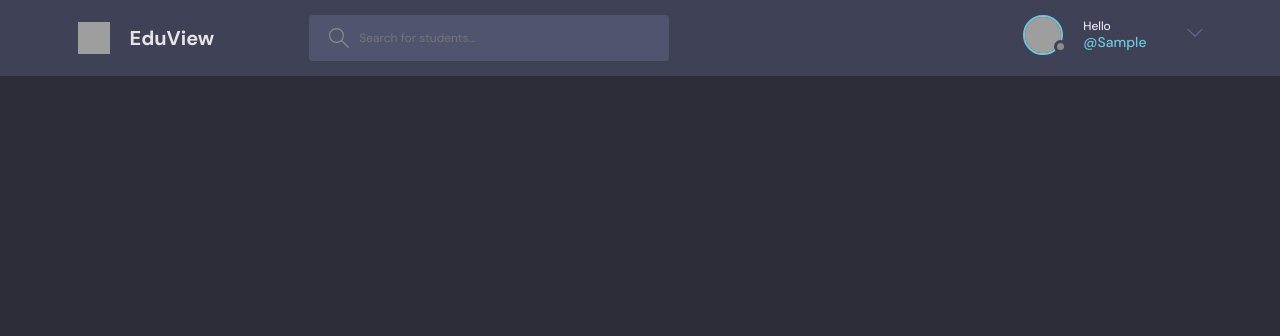
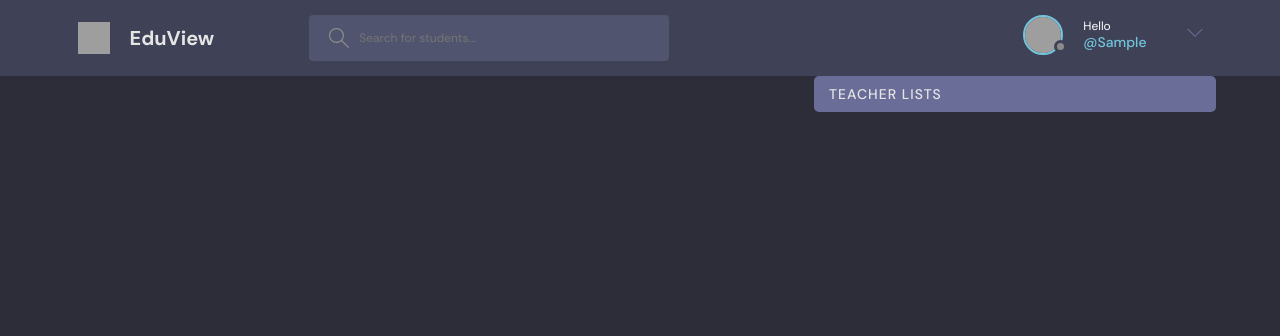
Before and after one commit to shaisabm/EduView, a Django app: page /messages/ in a window 1280 px wide. Shown: the top 336 px of the page. Run offline with Django 5.2, Linux system fonts and the light colour scheme; the visitor is signed in with stand-in values (Sample User, id 1); data comes from the database, SQL or seed files in the repository; data that the repository does not hold is empty; grey boxes are pictures that could not be loaded.

Commit message:
Created a list of all teacher for students.

```diff
--- a/studentBase/templates/studentBase/message_component.html
+++ b/studentBase/templates/studentBase/message_component.html
@@ -57,26 +57,45 @@ autologin=0;
 .whitebox:hover {
     background-color: #4fcefa;
 }
+
+.container {
+    display: flex;
+    justify-content: space-between;
+}
+
+.message-component {
+    flex: 1;
+    margin-right: 20px; /* Add some space between the components */
+}
+
+.teacher-list-component {
+    flex: 1;
+}
 </style>
 </head>
-
-<body __processed_d1e51fa5-792f-4560-9e09-d426fbbf60dc__="true">
+    <div class="container my-5">
+        <div class="content-wrapper">
             {% for message in user_messages %}
+                <div class="message-component">
                     <div class="block whitebox" onclick="redirectToMessage('{% url 'single_message' message.pk %}')">
                         <!--POST 100401611-->
                         <div class="post accordion">
                             <img border="0" src="{{ message.user.profile_pic.url }}" class="photo photoclosed"  alt="">
                             <div class="clickspace" >
-					<div class="date medium" >{{ message.create_on | timesince}}
-                    </div>
+                                    <div class="date medium" >{{ message.create_on | timesince}}</div>
                                     <b>{{ message.user }}</b><br>
-					Subject: {{ message.subject }}<br>{{ message.body }}
+                                    <b>Subject:</b> {{ message.subject }}<br>{{ message.body }}
                             </div>
                         </div>
                     </div>
+                </div>
+            {% endfor %}
 
-
-    {% endfor %}
+        </div>
+                <div class="teacher-list-component">
+                    {% include 'studentBase/teacher_list_component.html' with teachers=teachers %}
+                </div>
+    </div>
 
 <script>
 function redirectToMessage(pk){
@@ -84,7 +103,6 @@ function redirectToMessage(pk){
 }
 </script>
 
-</body>
 </html>
 
 {% endblock contain %}
--- /dev/null
+++ b/studentBase/templates/studentBase/teacher_list_component.html
@@ -0,0 +1,39 @@
+<style>
+    .avatar-iframe {
+        width: 50px;
+        height: 50px;
+        border-radius: 50%;
+    }
+
+    .activities {
+        margin-left: 750px; /* Add this line */
+    }
+
+    .activities__box {
+  margin: 1.5rem;
+  padding: 1.5rem;
+  border: 1px solid var(--color-dark-medium);
+  border-radius: 30px;
+}
+
+</style>
+<div class="activities">
+  <div class="activities__header">
+    <h2>Teacher lists</h2>
+  </div>
+  {% for teacher in teachers %}
+  <div class="activities__box">
+    <div class="activities__boxHeader roomListRoom__header">
+      <a href="#" class="roomListRoom__author">
+        <div class="avatar avatar--small">
+                <img src="{{ teacher.profile_pic.url }}" alt="" class="avatar-iframe">
+        </div>
+      {{ teacher }}
+        <p style="color: #e1f6fb">
+        </p>
+      </a>
+    </div>
+
+  </div>
+  {% endfor %}
+</div>
--- a/studentBase/views.py
+++ b/studentBase/views.py
@@ -240,7 +240,7 @@ def teacher(user):
 
 
 @login_required(login_url="login")
-# @user_passes_test(teacher,login_url='#') set a redirect url to student dashboard
+@user_passes_test(teacher,login_url='login')
 def home(request):
     student_search = request.GET.get("Student_ID")
     if student_search is None:
@@ -276,6 +276,8 @@ def home(request):
 
 
 @login_required(login_url="login")
+@user_passes_test(teacher,login_url='#')
+
 def profile(request, id):
     user = request.user
     if user.is_student and user.student_id != id:
@@ -336,7 +338,6 @@ def update_profile(request, id):
 
 
 @login_required(login_url="login")
-@user_passes_test(teacher, login_url="#")
 def delete_student(request, id):
     _, worksheet = get_all_students(SHEET_NAME)
     student = Profile.objects.get(Student_ID=id)
@@ -397,8 +398,8 @@ def delete_user(request):
 
 def message_field(request):
     user_messages = Message.objects.filter(recipient = request.user)
-
-    context = {'user_messages': user_messages}
+    teachers = User.objects.filter(is_teacher=True)
+    context = {'user_messages': user_messages,'teachers':teachers}
     return render(request, 'studentBase/message_component.html', context)
 
 
@@ -409,7 +410,7 @@ def single_message(request, pk):
         user = request.user
         recipient = message.user
         body = request.POST.get('body')
-        Message.objects.create(user = user, recipient = recipient, body=body)
-
-    context = {'message':message}
+        Message.objects.create(user = user, recipient = recipient, body=body, reply_to=message)
+    replies = Message.objects.filter(reply_to=message).reverse()
+    context = {'message':message, 'replies':replies}
     return render(request,'studentBase/single_message.html',context)
```
Also changed, not shown: studentBase/templates/studentBase/single_message.html (+11 -0 lines). Lines whose indentation alone changed are shown as unchanged.
